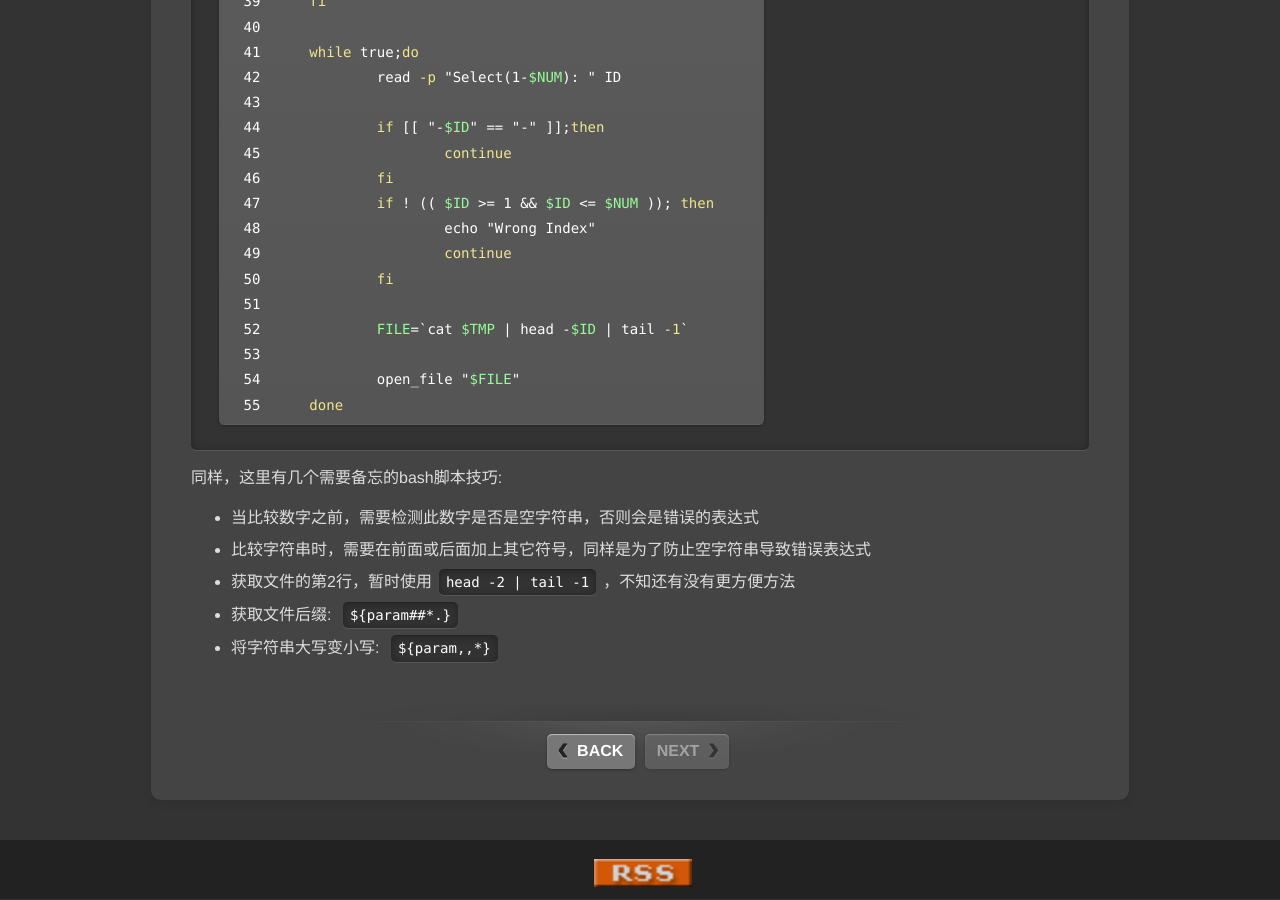
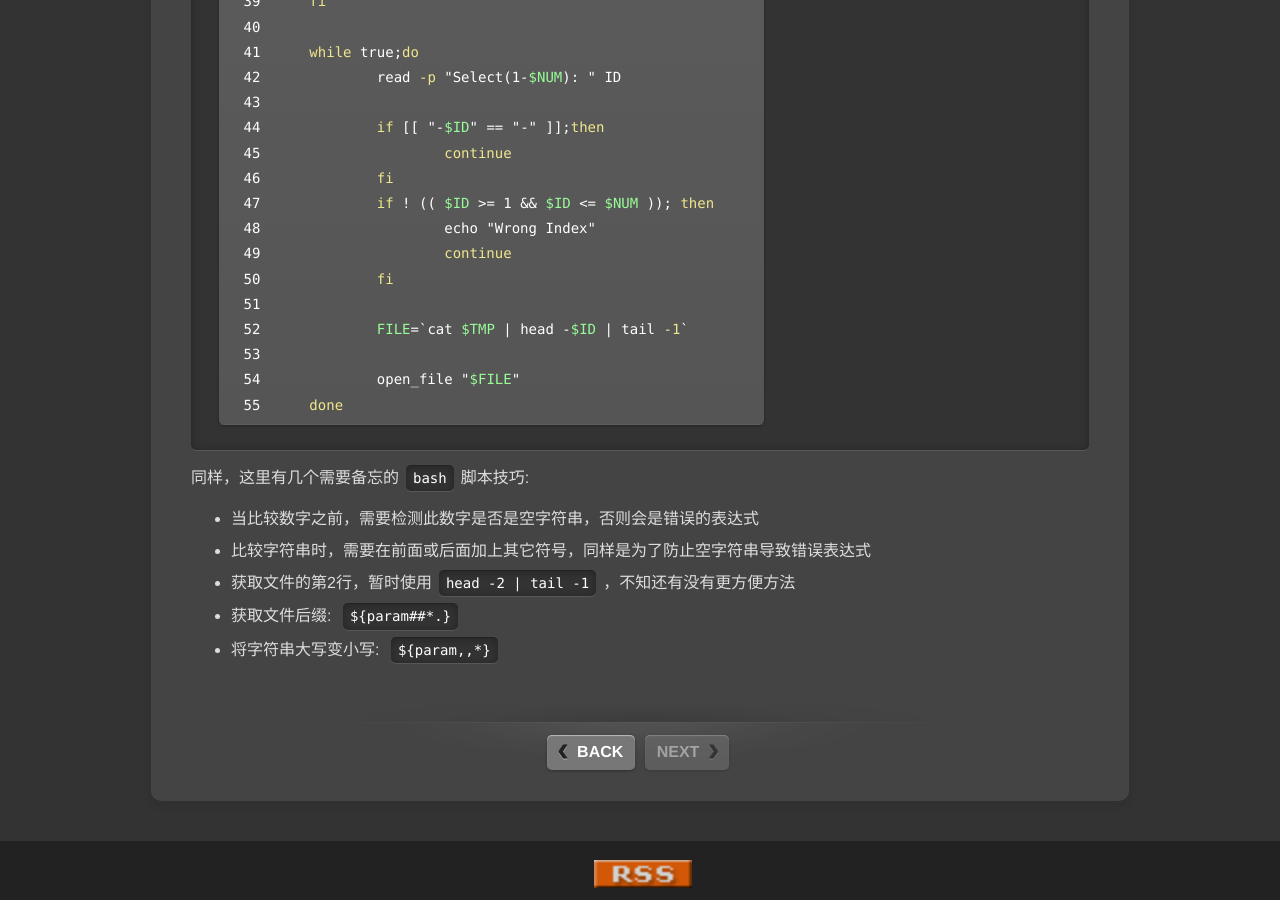
Before and after one commit to pkuwwt/pkuwwt.github.io, a Jekyll site: the page built from linux/_posts/2014-02-22-a-script-for-find-and-open-file.md, in a window 1280 px wide and 900 px high, scrolled down 1523 px. Built offline with Jekyll 4.4.1, drawn with Linux system fonts in a browser that asks for light colours; comment, search, counter and statistics services are not loaded.

```diff
--- a/linux/_posts/2014-02-22-a-script-for-find-and-open-file.md
+++ b/linux/_posts/2014-02-22-a-script-for-find-and-open-file.md
@@ -70,7 +70,7 @@ while true;do
 done
 {% endhighlight %}
 
-同样，这里有几个需要备忘的bash脚本技巧:
+同样，这里有几个需要备忘的`bash`脚本技巧:
 
   - 当比较数字之前，需要检测此数字是否是空字符串，否则会是错误的表达式
   - 比较字符串时，需要在前面或后面加上其它符号，同样是为了防止空字符串导致错误表达式
```
